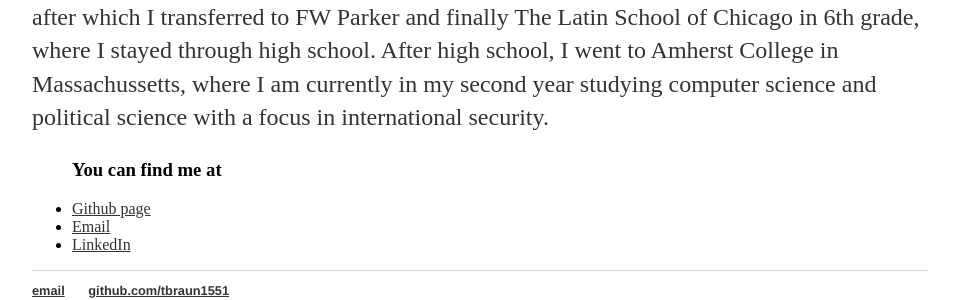
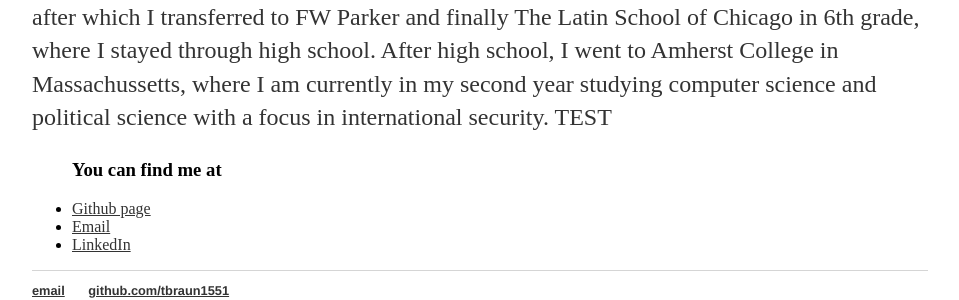
Before and after one commit to tbraun1551/tbraun1551.github.io, a Jekyll site: the page built from about/index.html, in a window 1280 px wide. Shown: the part 264-564 px from the top of the page, without its empty margins (160-1119 px from the left). Built offline with Jekyll 4.4.1, drawn with Linux system fonts in a browser that asks for light colours; some of the changed text lies outside the part shown.

Commit message:
Update index.html

```diff
--- a/about/index.html
+++ b/about/index.html
@@ -5,13 +5,13 @@
 
 		<div class="about">
 			<h1>About Thomas</h1>
-			<p>I was born in Chicago, Illinos in early 2000. I have an older sister and a younger brother. I started off my schooling at the Lycee Francais de Chicago, where I stayed until 1st grade, after which I transferred to FW Parker and finally The Latin School of Chicago in 6th grade, where I stayed through high school. After high school, I went to Amherst College in Massachussetts, where I am currently in my second year studying computer science and political science with a focus in international security. </p>
+			<p>I was born in Chicago, Illinos in early 2000. I have an older sister and a younger brother. I started off my schooling at the Lycee Francais de Chicago, where I stayed until 1st grade, after which I transferred to FW Parker and finally The Latin School of Chicago in 6th grade, where I stayed through high school. After high school, I went to Amherst College in Massachussetts, where I am currently in my second year studying computer science and political science with a focus in international security. TEST</p>
 
 			<ul class="Contacts">
 				<h3>You can find me at</h3>
 				<!-- <li><a href="https.www.twitter.com/tbraun1551">@Twitter</a></li> -->
 				<li><a href="https://github.com/tbraun1551" target="_blank">Github page</a></li>
-				<li><a href="mailto:tbraun22@amherst.edu">Email</a></li>
-				<li><a href="https://www.linkedin.com/in/thomas-braun-7a41a1145/">LinkedIn</a></li>
+				<li><a href="mailto:tbraun22@amherst.edu" target="_blank">Email</a></li>
+				<li><a href="https://www.linkedin.com/in/thomas-braun-7a41a1145/" target="_blank">LinkedIn</a></li>
 				</ul>
 		</div>
```
